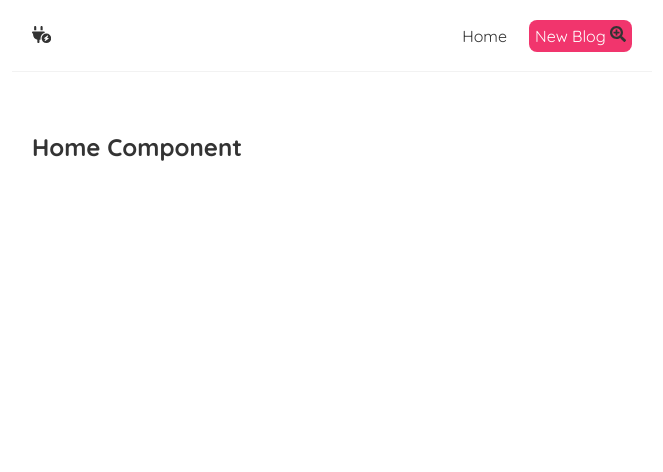
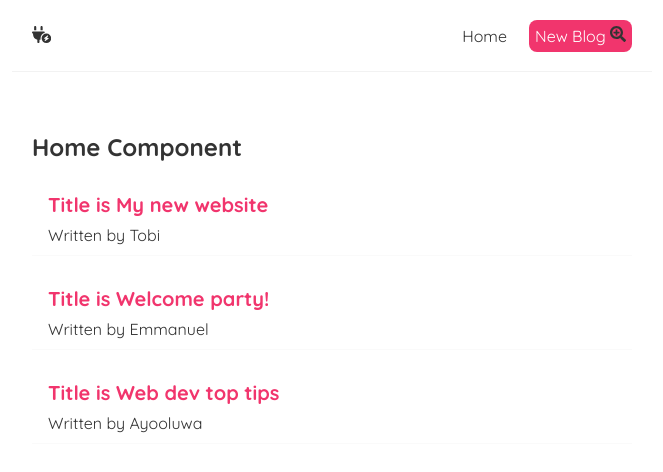
Before and after one commit to Bestbynature/blogger, a React (Create React App) app: page / in a window 1280 px wide. Shown: the top 472 px of the page, without its empty margins (308-971 px from the left). Built offline with nearby package versions, Linux system fonts and the light colour scheme; a web font is replaced by a local one.

Commit message:
Update the home component

```diff
--- a/src/Home.js
+++ b/src/Home.js
@@ -1,17 +1,32 @@
 import { useState } from "react";
 
 const Home = () => {
-  const [blogs, setBlogs] = useState();
+  const [blogs, setBlogs] = useState([
+    { id: 1, author: "Tobi", title: "My new website", body: "lorem ipsum..." },
+    {
+      id: 2,
+      author: "Emmanuel",
+      title: "Welcome party!",
+      body: "lorem ipsum...",
+    },
+    {
+      id: 3,
+      author: "Ayooluwa",
+      title: "Web dev top tips",
+      body: "lorem ipsum...",
+    },
+  ]);
+
+
   return (
     <div className="home">
       <h2>Home Component</h2>
-      {/* {blogs.map((blog) => (
+      {blogs.map((blog, index) => (
         <div className="blog-preview" key={blog.id}>
-          <h2>{blog.title}</h2>
+          <h2>Title is {blog.title}</h2>
           <p>Written by {blog.author}</p>
         </div>
-      ))} */}
-
+      ))}
     </div>
   );
 };
@@ -19,15 +34,7 @@ const Home = () => {
 export default Home;
 
 
-// initial state of blogs
-
-/*
-[
-  { id: 1, author: "Tobi", title: "My new website", body: "lorem ipsum..." },
-  { id: 2, author: "Emmanuel", title: "Welcome party!", body: "lorem ipsum..." },
-  { id: 3, author: "Ayooluwa", title: "Web dev top tips", body: "lorem ipsum..." },
-
-]
-
-
-*/
+// Create a delete button for each blog post
+// create a function that will handle the delete button
+// create a bloglist component that will be used to display the list of blogs
+// introduce useEffect hook
```
